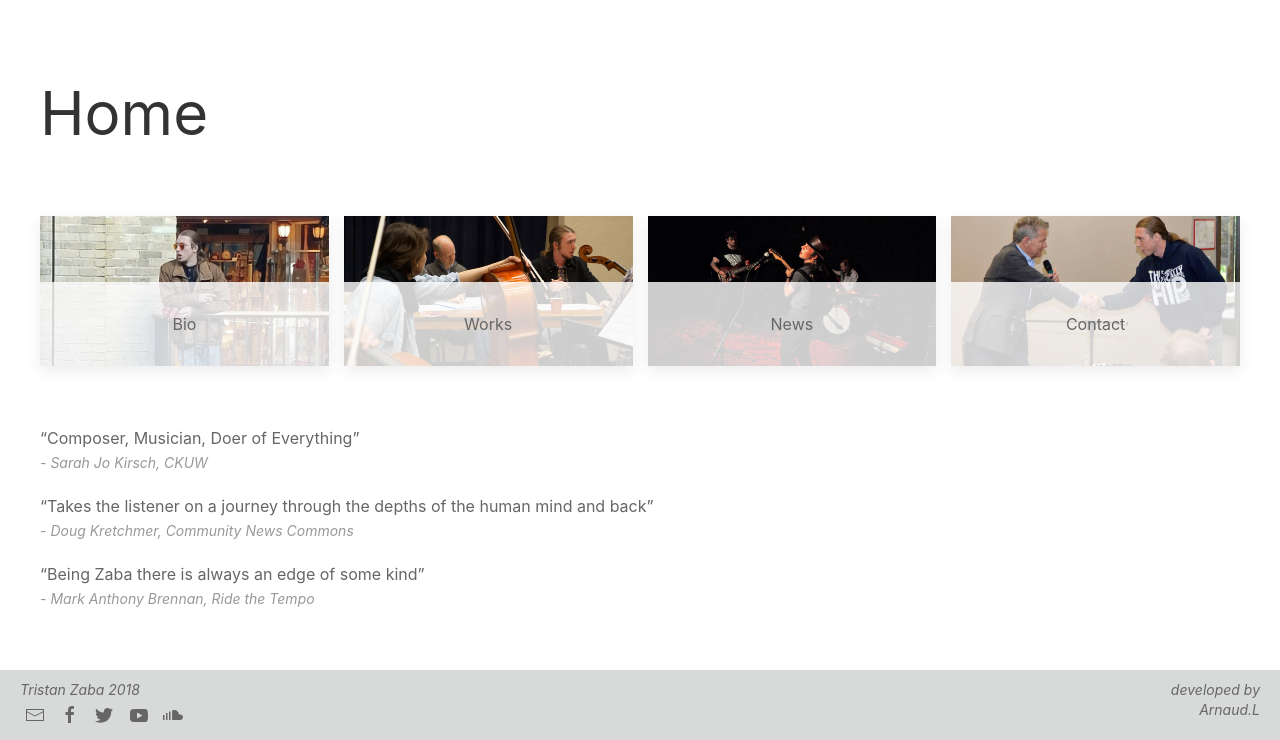
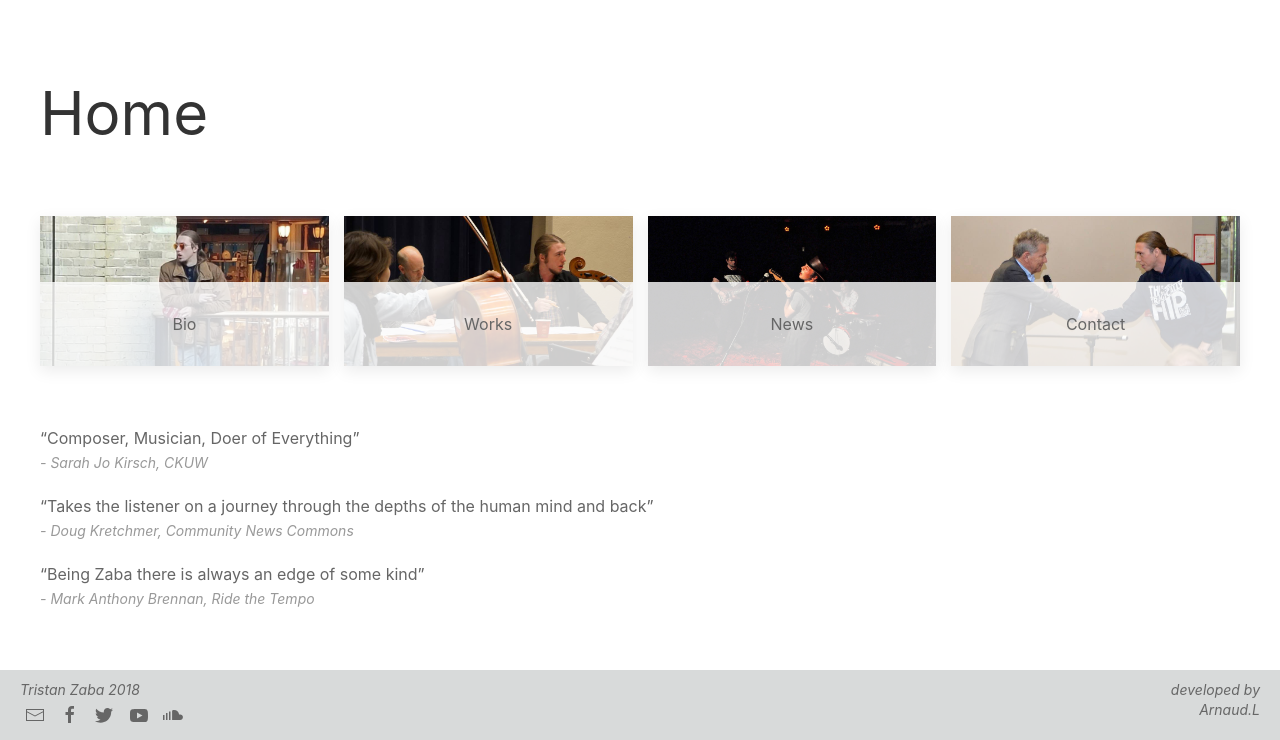
Before and after one commit to arnaud33200/zaba-website, a PHP site: page / in a window 1280 px wide. Shown: the part 300-1040 px from the top of the page. Run offline with PHP 8.4, Linux system fonts and the light colour scheme; some web fonts are replaced.

Commit message:
fix nav card background for index

```diff
--- a/index.php
+++ b/index.php
@@ -8,7 +8,7 @@ echo file_get_contents( "mainPhp/main_layout_top.php" );
 
 		<div>
 			<a href="bio.php">
-			<div class="uk-margin uk-card uk-card-default uk-card-body uk-height-small uk-background-cover uk-background-top-right"
+			<div class="uk-margin uk-card uk-card-default uk-card-body uk-height-small uk-background-cover uk-background-top-center"
 			style="background-image: url(images/nav-bio.jpg);">
 		    <div class="uk-overlay uk-overlay-default uk-position-bottom">
                 <p>Bio</p>
@@ -18,7 +18,7 @@ echo file_get_contents( "mainPhp/main_layout_top.php" );
 
 		<div>
 			<a href="musical-works.php">
-			<div class="uk-margin uk-card uk-card-default uk-card-body uk-height-small uk-background-cover"
+			<div class="uk-margin uk-card uk-card-default uk-card-body uk-height-small uk-background-cover uk-background-top-center"
 			style="background-image: url(images/nav-works.jpg);">
 		    <div class="uk-overlay uk-overlay-default uk-position-bottom">
                 <p>Works</p>
@@ -28,7 +28,7 @@ echo file_get_contents( "mainPhp/main_layout_top.php" );
 
 		<div>
 			<a href="news-events.php">
-			<div class="uk-margin uk-card uk-card-default uk-card-body uk-height-small uk-background-cover"
+			<div class="uk-margin uk-card uk-card-default uk-card-body uk-height-small uk-background-cover uk-background-top-center"
 			style="background-image: url(images/nav-news.jpg);">
 		    <div class="uk-overlay uk-overlay-default uk-position-bottom">
                 <p>News</p>
@@ -38,7 +38,7 @@ echo file_get_contents( "mainPhp/main_layout_top.php" );
 
 		<div>
 			<a href="contact.php">
-			<div class="uk-margin uk-card uk-card-default uk-card-body uk-height-small uk-background-cover"
+			<div class="uk-margin uk-card uk-card-default uk-card-body uk-height-small uk-background-cover uk-background-top-center"
 			style="background-image: url(images/nav-contact.jpg);">
 		    <div class="uk-overlay uk-overlay-default uk-position-bottom">
                 <p>Contact</p>
```
Also changed, not shown: images/nav-works.jpg.
